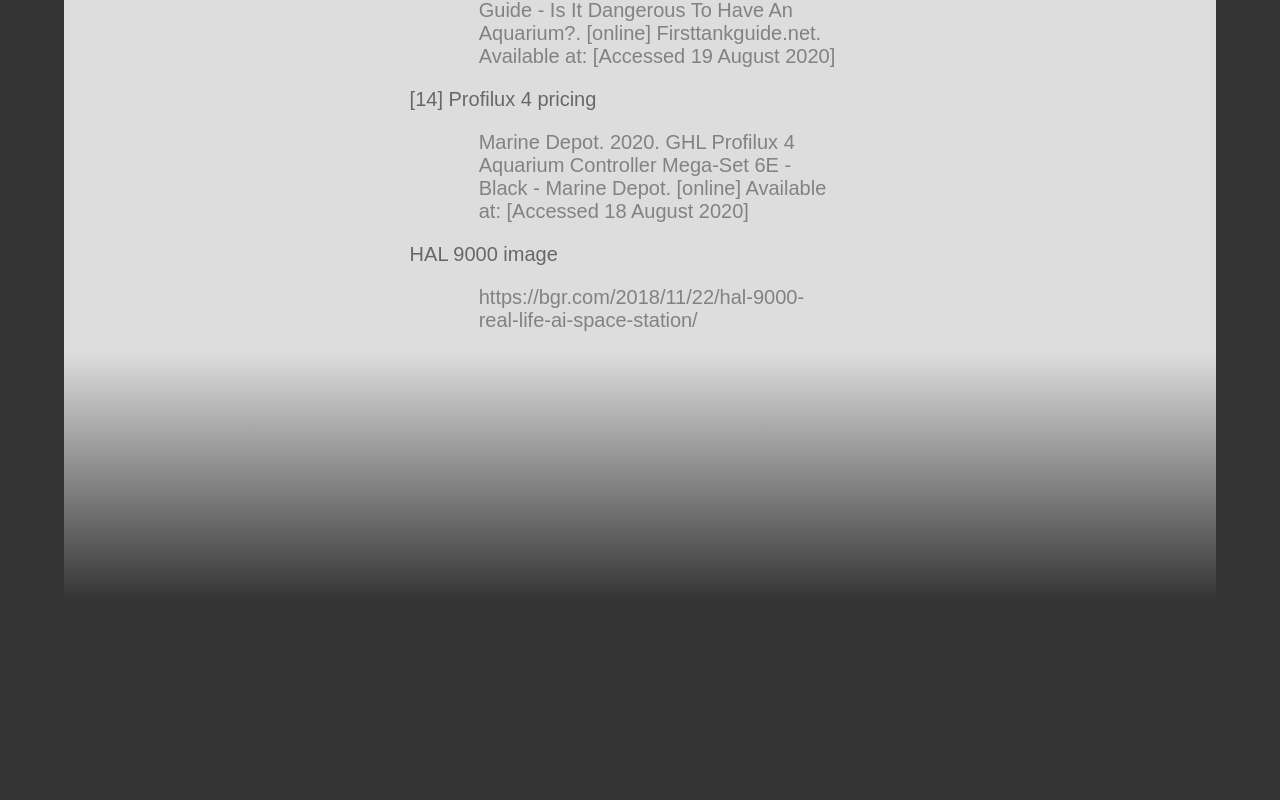
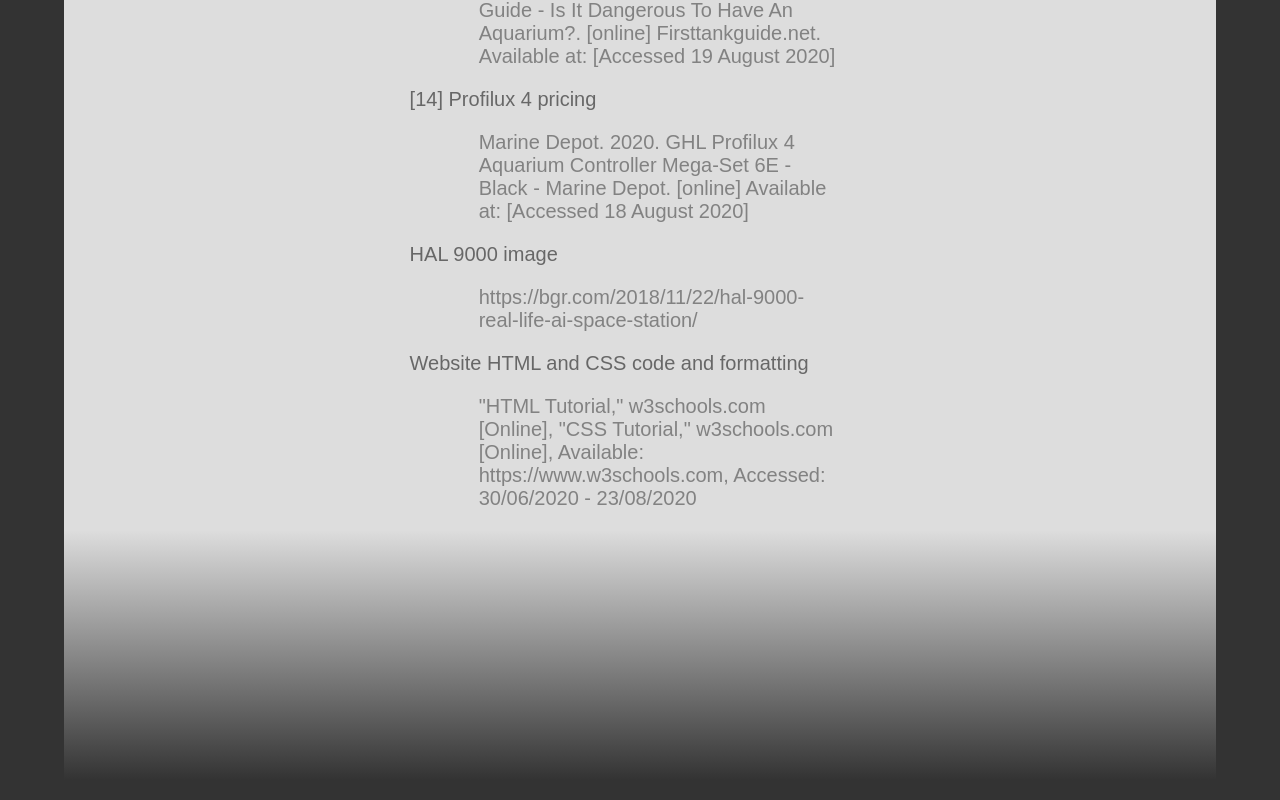
Before and after one commit to MurrayLowisRMIT/IITAssignment03-05-TheTechnocrats, a plain HTML site: page References.html in a window 1280 px wide. Shown: the part 2174-2974 px from the top of the page. Before the commit the page ends 2826 px from the top, so only its background shows below. Drawn offline with Linux system fonts and the light colour scheme.

Commit message:
Update References.html

```diff
--- a/References.html
+++ b/References.html
@@ -21,7 +21,6 @@
 	<div class="contents">
 
 		<h1>References</h1>
-
 
 		<div class="side left">
 			<img src="Images/logo-technocrats.png">
@@ -59,6 +58,8 @@
 		</p><p class="emphasis">Marine Depot. 2020. GHL Profilux 4 Aquarium Controller Mega-Set 6E - Black - Marine Depot. [online] Available at: <https://www.marinedepot.com/ghl-profilux-4-aquarium-controller-mega-set-6e-black> [Accessed 18 August 2020]
 		</p><p>HAL 9000 image
 		</p><p class="emphasis">https://bgr.com/2018/11/22/hal-9000-real-life-ai-space-station/
+		</p><p>Website HTML and CSS code and formatting
+		</p><p class="emphasis">"HTML Tutorial," w3schools.com [Online], "CSS Tutorial," w3schools.com [Online], Available: https://www.w3schools.com, Accessed: 30/06/2020 - 23/08/2020
 		</p>
 	</div>
 
```
